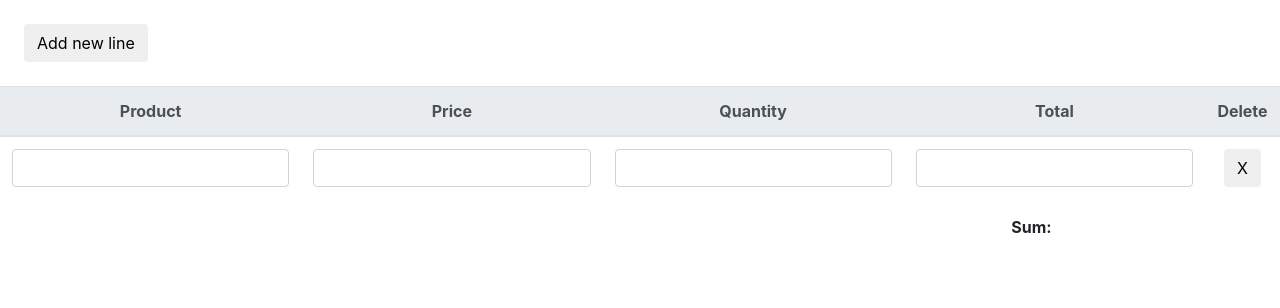
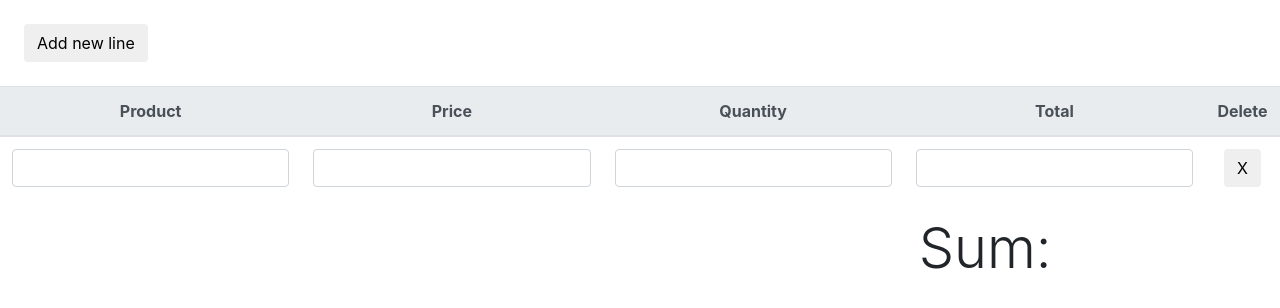
Before and after one commit to Frankyshtein/table, a plain HTML site: page index.html in a window 1280 px wide. Drawn offline with nearby package versions, Linux system fonts and the light colour scheme.

Commit message:
minor design improvements

```diff
--- a/index.html
+++ b/index.html
@@ -29,7 +29,7 @@
             </tr>
         </tbody>
     </table>
-    <p class="col-10 font-weight-bold text-right">Sum: <span></span></p>
+    <p class="col-10 text-right display-4">Sum: <span></span></p>
     <script src="main.js"></script>
 </body>
 </html>
```
